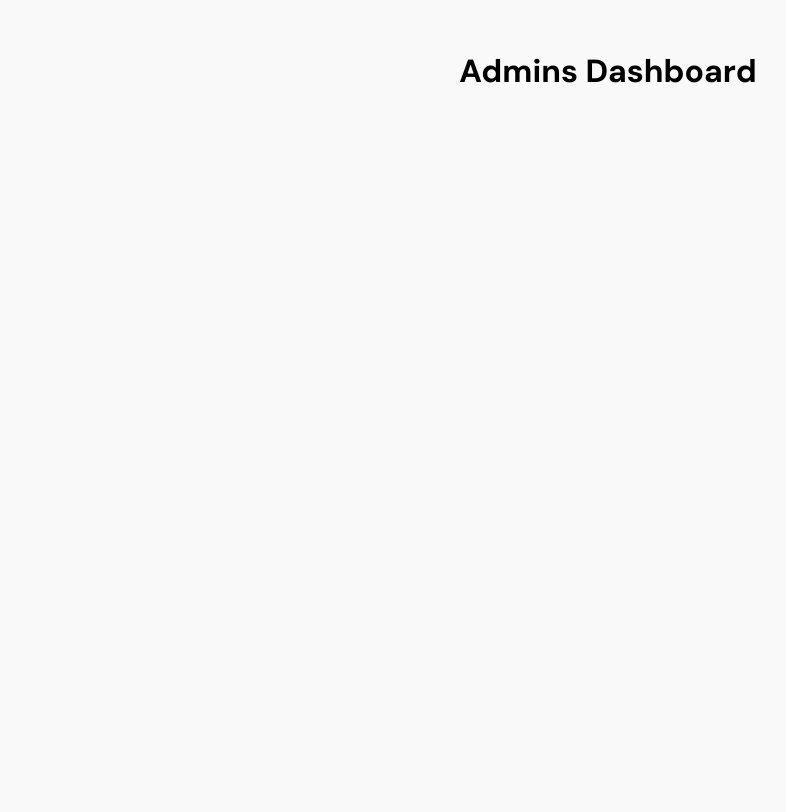
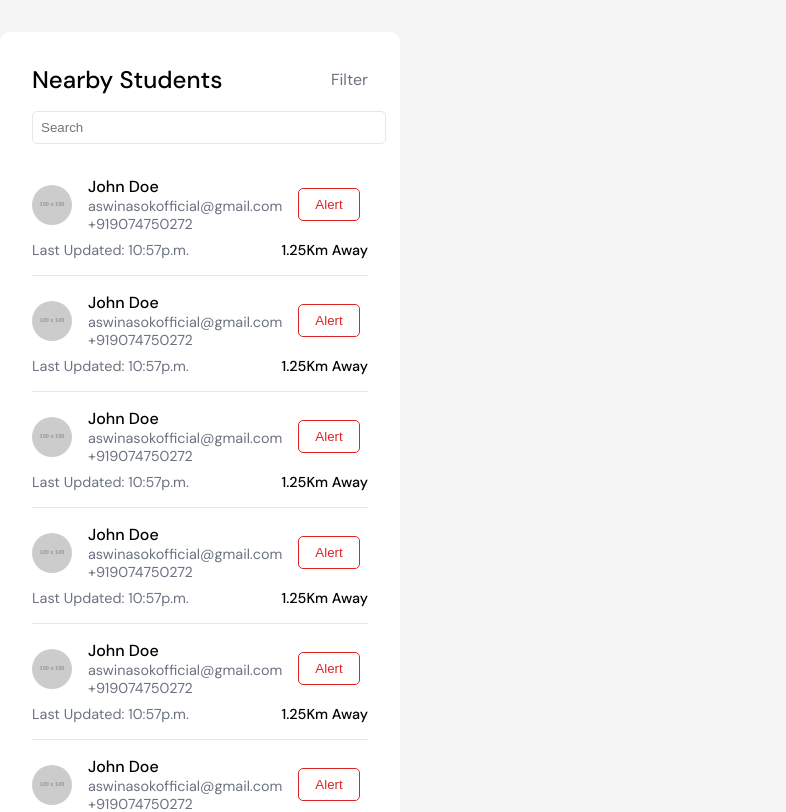
Before and after one commit to AswinAsok/ctrackr, a React (Vite) app: page /admins/dashboard in a window 1280 px wide. Shown: the top 812 px of the page, without its empty margins (32-818 px from the left). Built offline with nearby package versions, Linux system fonts and the light colour scheme; no server answers.

Commit message:
feat(admin):nearby-students-added

```diff
--- a/src/pages/Dashboard/Admins/AdminsDashboard.module.css
+++ b/src/pages/Dashboard/Admins/AdminsDashboard.module.css
@@ -1,7 +1,109 @@
 .adminDashboardContainer {
-    display: flex;
-    flex-direction: column;
-    align-items: center;
-    justify-content: center;
-    margin-top: 50px;
+  display: flex;
+  flex-direction: column;
+  align-items: flex;
+  justify-content: center;
+  padding: 2rem;
+
+  background-color: #f5f5f5;
 }
+
+.dashboard {
+  max-width: 25rem;
+}
+
+.nearbyStudentContainer {
+  background-color: #fff;
+  border-radius: 10px;
+  padding: 2rem;
+  margin-bottom: 1rem;
+}
+
+.nearbyHeading {
+  display: flex;
+  justify-content: space-between;
+  align-items: center;
+  margin-bottom: 1rem;
+}
+
+.nearByStudents {
+  font-size: 1.5rem;
+  font-weight: 500;
+}
+
+.nearbyFilter {
+  font-size: 1rem;
+  color: #6b7280;
+}
+
+.searchBar {
+  margin-bottom: 1rem;
+}
+
+.searchInput {
+  width: 100%;
+  padding: 0.5rem;
+  border: 1px solid #e5e7eb;
+  border-radius: 5px;
+}
+
+.nearbyStudent {
+  border-bottom: 1px solid #e5e7eb;
+  padding: 1rem 0;
+}
+
+.nearbyStudentData {
+  display: flex;
+  align-items: center;
+  margin-bottom: 0.5rem;
+
+  max-width: 20rem;
+}
+
+.nearbyStudentImage {
+  width: 40px;
+  height: 40px;
+  border-radius: 50%;
+  margin-right: 1rem;
+}
+
+.nearbyStudentDetails {
+  flex: 1;
+  margin-right: 1rem;
+}
+
+.nearbyStudentName {
+  font-size: 1rem;
+  font-weight: 500;
+}
+
+.nearbyStudentLocation,
+.nearbyStudentPhone {
+  font-size: 0.9rem;
+  color: #6b7280;
+}
+
+.alertButton {
+  background-color: #fff;
+  color: #dc2626;
+  border: 1px solid #dc2626;
+  border-radius: 5px;
+  padding: 0.5rem 1rem;
+  cursor: pointer;
+}
+
+.studentLocationData {
+  display: flex;
+  justify-content: space-between;
+  align-items: center;
+}
+
+.studentLocation {
+  font-size: 0.9rem;
+  color: #6b7280;
+}
+
+.studentLocationValue {
+  font-size: 0.9rem;
+  font-weight: 500;
+}
--- a/src/pages/Dashboard/Admins/AdminsDashboard.tsx
+++ b/src/pages/Dashboard/Admins/AdminsDashboard.tsx
@@ -1,11 +1,52 @@
 import styles from "./AdminsDashboard.module.css";
 
 const AdminsDashboard = () => {
-    return (
-        <div className={styles.adminDashboardContainer}>
-            <h1>Admins Dashboard</h1>
+  return (
+    <div className={styles.adminDashboardContainer}>
+      <div className={styles.dashboard}>
+        <div className={styles.nearbyStudentContainer}>
+          <div className={styles.nearbyHeading}>
+            <p className={styles.nearByStudents}>Nearby Students</p>
+            <p className={styles.nearbyFilter}>Filter</p>
+          </div>
+          <div className={styles.searchBar}>
+            <input
+              type="text"
+              placeholder="Search"
+              className={styles.searchInput}
+            />
+          </div>
+          <div className={styles.nearbyStudentList}>
+            {[...Array(10)].map((_, index) => (
+              <div key={index} className={styles.nearbyStudent}>
+                <div className={styles.nearbyStudentData}>
+                  <img
+                    src="https://via.placeholder.com/100"
+                    alt=""
+                    className={styles.nearbyStudentImage}
+                  />
+                  <div className={styles.nearbyStudentDetails}>
+                    <p className={styles.nearbyStudentName}>John Doe</p>
+                    <p className={styles.nearbyStudentLocation}>
+                      aswinasokofficial@gmail.com
+                    </p>
+                    <p className={styles.nearbyStudentPhone}>+919074750272</p>
+                  </div>
+                  <button className={styles.alertButton}>Alert</button>
+                </div>
+                <div className={styles.studentLocationData}>
+                  <p className={styles.studentLocation}>
+                    Last Updated: 10:57p.m.
+                  </p>
+                  <p className={styles.studentLocationValue}>1.25Km Away</p>
+                </div>
+              </div>
+            ))}
+          </div>
         </div>
-    );
+      </div>
+    </div>
+  );
 };
 
 export default AdminsDashboard;
```
